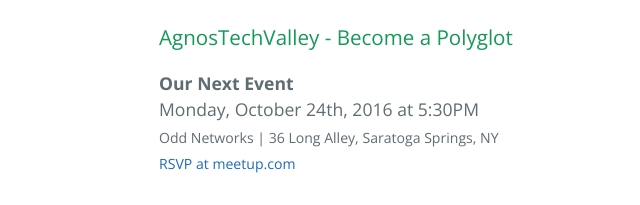
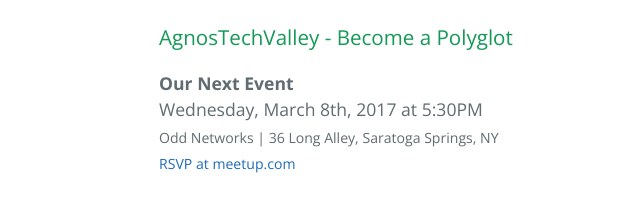
Before and after one commit to agnostechvalley/agnostechvalley.github.io, a plain HTML site: page index.html in a window 1280 px wide. Shown: the part 379-584 px from the top of the page, 65-705 px from the left. Drawn offline with nearby package versions, Linux system fonts and the light colour scheme.

Commit message:
march 8th meetup

```diff
--- a/index.html
+++ b/index.html
@@ -46,7 +46,7 @@
 			<h3>AgnosTechValley - Become a Polyglot</h3>
 			<p>
 				<strong>Our Next Event</strong><br>
-				Monday, October 24th, 2016 at 5:30PM<br>
+				Wednesday, March 8th, 2017 at 5:30PM<br>
 				<small>Odd Networks | 36 Long Alley, Saratoga Springs, NY</small><br>
 				<small><a href="http://www.meetup.com/agnostechvalley">RSVP at meetup.com</a></small>
 			</p>
```
